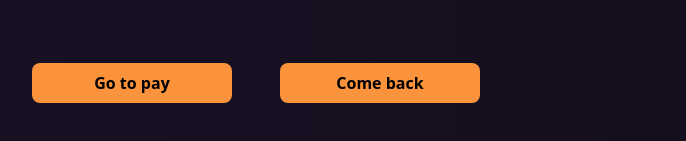
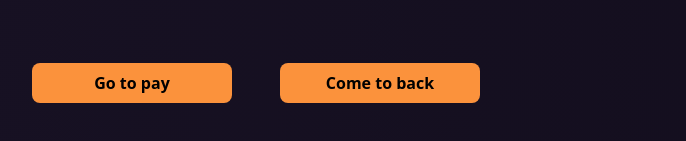
Before and after one commit to Atripac93/sushiProject, a React (Create React App) app in the folder fe/: page /carrello in a window 1280 px wide. Shown: the part 193-334 px from the top of the page, without its empty margins (50-736 px from the left). Built offline with nearby package versions, Linux system fonts and the light colour scheme.

Commit message:
Update Carrello.jsx

```diff
--- a/fe/src/pages/Carrello.jsx
+++ b/fe/src/pages/Carrello.jsx
@@ -1,8 +1,9 @@
 import React, { useState } from "react";
 import sushiData from "../list/sushiData";
 import { Link } from "react-router-dom";
-const Carrello = () => {
+const Carrello = ({ id }) => {
   const [carrello, setCarrello] = useState([]);
+  console.log(id);
 
   const aggiungiAlCarrello = (prodotto) => {
     setCarrello([...carrello, prodotto]);
@@ -78,9 +79,9 @@ const Carrello = () => {
             </button>
           </Link>
 
-          <Link to={"/SushiDetails "}>
+          <Link to={-1}>
             <button className="bg-orange-400 text-black rounded-lg w-[200px] p-2 font-bold hover:scale-125 transition delay-100">
-              Come back
+              Come to back
             </button>
           </Link>
         </div>
```
